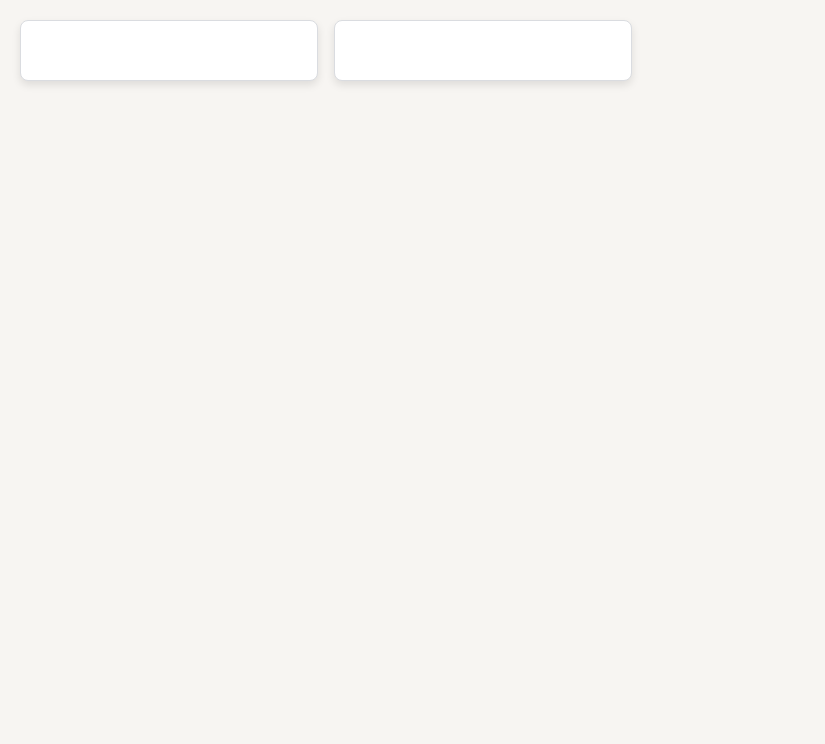
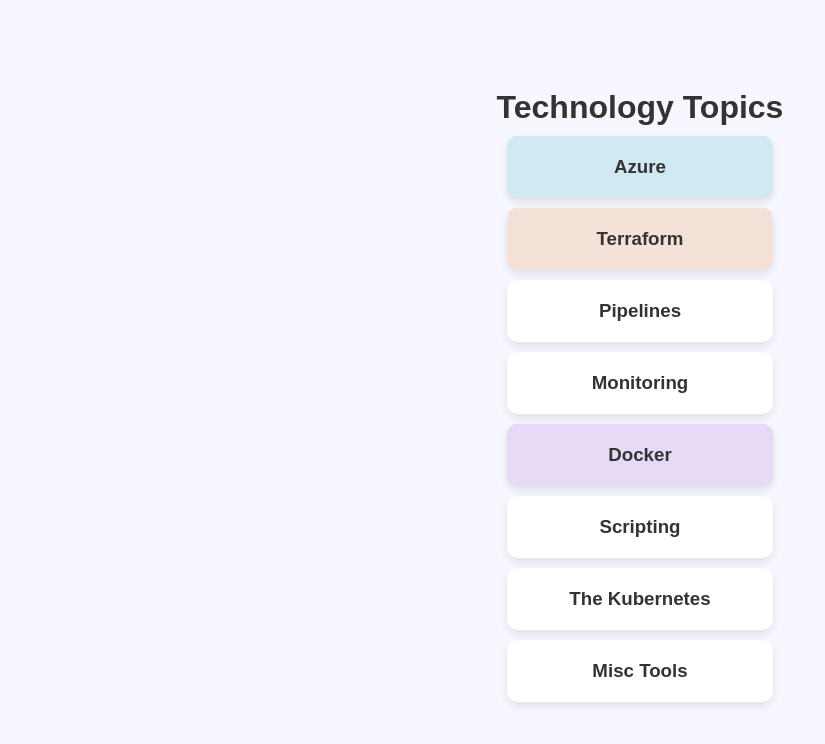
Before and after one commit to manimrc/tech-web, a React (Create React App) app: page / in a window 1280 px wide. Shown: the top 744 px of the page, without its empty margins (0-825 px from the left). Built offline with nearby package versions, Linux system fonts and the light colour scheme.

Commit message:
working 1st

```diff
--- a/src/App.css
+++ b/src/App.css
@@ -1,65 +1,68 @@
-/* Global pastel color palette */
-:root {
-  --background-color: #f7f5f2;
-  --card-bg-color: #ffffff;
-  --card-border-color: #dadce0;
-  --accent-color: #7e5bef;
-  --text-color: #333;
-  --close-btn-color: #ff6f61;
+/* App.css */
+
+* {
+  box-sizing: border-box;
+  margin: 0;
+  padding: 0;
 }
 
 body {
-  background-color: var(--background-color);
-  font-family: Arial, sans-serif;
-  color: var(--text-color);
+  font-family: 'Arial', sans-serif;
+  background-color: #f7f7ff;
+  color: #333;
+  display: flex;
+  justify-content: center;
+  align-items: center;
+  min-height: 100vh;
 }
 
-/* Grid layout for homepage and topic pages */
-.grid-container {
-  display: grid;
-  grid-template-columns: repeat(auto-fill, minmax(250px, 1fr));
-  gap: 16px;
+.app-container {
+  max-width: 1200px;
   padding: 20px;
 }
 
-/* Card styling */
+/* Card Styling */
 .card {
-  background-color: var(--card-bg-color);
-  border: 1px solid var(--card-border-color);
-  border-radius: 8px;
+  background-color: #fff;
+  border-radius: 10px;
+  box-shadow: 0 4px 8px rgba(0, 0, 0, 0.1);
   padding: 20px;
-  box-shadow: 0 4px 8px rgba(0, 0, 0, 0.1);
-  transition: transform 0.2s;
+  margin: 10px;
+  transition: transform 0.2s ease, box-shadow 0.2s ease;
+  cursor: pointer;
+  text-align: center;
 }
 
 .card:hover {
   transform: scale(1.05);
+  box-shadow: 0 8px 16px rgba(0, 0, 0, 0.2);
 }
 
-/* Close button for article pages */
 .close-button {
+  background-color: transparent;
+  color: #333;
+  font-size: 18px;
+  border: none;
+  cursor: pointer;
   position: absolute;
-  top: 20px;
-  right: 20px;
-  background-color: var(--close-btn-color);
-  color: white;
-  border: none;
-  border-radius: 50%;
-  width: 40px;
-  height: 40px;
-  cursor: pointer;
+  top: 10px;
+  right: 10px;
 }
 
-.close-button:hover {
-  background-color: #ff4c4c;
+.article-page,
+.topic-page,
+.home-page {
+  padding: 20px;
 }
 
-/* Article page styling */
-.article-page {
-  padding: 40px;
-  max-width: 800px;
-  margin: auto;
-  background-color: var(--card-bg-color);
-  border-radius: 8px;
-  line-height: 1.6;
+/* Pastel Colors for Buttons and Cards */
+.card-terraform {
+  background-color: #f4e2d8;
 }
+.card-azure {
+  background-color: #d1eaf2;
+}
+.card-docker {
+  background-color: #e7daf6;
+}
+/* Add more color schemes as needed */
--- a/src/components/ArticlePage.js
+++ b/src/components/ArticlePage.js
@@ -13,15 +13,12 @@
   };
 
   return (
-    <div className="article-page">
-      <button className="close-button" onClick={() => navigate(-1)}>
-        &times;
-      </button>
+    <div className="article-page app-container">
+      <button className="close-button" onClick={() => navigate(-1)}>Close</button>
       <h3>{article.title}</h3>
       <p>{article.content}</p>
     </div>
   );
-
 }
 
 export default ArticlePage;
--- a/src/components/HomePage.js
+++ b/src/components/HomePage.js
@@ -8,16 +8,21 @@
   const navigate = useNavigate();
 
   return (
-    <div className="grid-container">
-      {Object.keys(topicData).map((topic) => (
-        <div className="card" key={topic} onClick={() => navigate(`/topics/${topic}`)}>
-          <h3>{topicData[topic].title}</h3>
-          <p>{topicData[topic].description}</p>
-        </div>
-      ))}
+    <div className="home-page app-container">
+      <h1>Technology Topics</h1>
+      <div className="card-grid">
+        {Object.keys(topicData).map((tech, index) => (
+          <div
+            key={tech}
+            className={`card card-${tech.toLowerCase()}`}
+            onClick={() => navigate(`/topic/${tech}`)}
+          >
+            <h3>{topicData[tech].name}</h3>
+          </div>
+        ))}
+      </div>
     </div>
   );
-
 }
 
 export default HomePage;
--- a/src/components/TopicPage.js
+++ b/src/components/TopicPage.js
@@ -9,17 +9,23 @@
   const navigate = useNavigate();
   const techTopics = topicData[technology]?.topics || {};
 
-   return (
-    <div className="grid-container">
-      {Object.keys(topicData[technology].topics).map((subtopic) => (
-        <div className="card" key={subtopic} onClick={() => navigate(`/topics/${technology}/${subtopic}`)}>
-          <h4>{topicData[technology].topics[subtopic].title}</h4>
-          <p>{topicData[technology].topics[subtopic].content.slice(0, 100)}...</p>
-        </div>
-      ))}
+  return (
+    <div className="topic-page app-container">
+      <h2>{topicData[technology]?.name}</h2>
+      <button className="close-button" onClick={() => navigate(-1)}>Close</button>
+      <div className="card-grid">
+        {Object.keys(techTopics).map((topic, index) => (
+          <div
+            key={topic}
+            className="card"
+            onClick={() => navigate(`/topic/${technology}/${topic}`)}
+          >
+            <h4>{techTopics[topic].title}</h4>
+          </div>
+        ))}
+      </div>
     </div>
   );
-
 }
 
 export default TopicPage;
--- a/src/data/topicData.js
+++ b/src/data/topicData.js
@@ -17,6 +17,54 @@
       // more topics as needed
     }
   },
+  pipelines: {
+    name: "Pipelines",
+    topics: {
+      topic_1: { title: "Topic 1", content: "Getting started." },
+      topic_n: { title: "Topic n", content: "Deep dive." },
+      // more topics as needed
+    }
+  },
+  monitoring: {
+    name: "Monitoring",
+    topics: {
+      topic_1: { title: "Topic 1", content: "Getting started." },
+      topic_n: { title: "Topic n", content: "Deep dive." },
+      // more topics as needed
+    }
+  },
+  docker: {
+    name: "Docker",
+    topics: {
+      basics: { title: "Terraform Basics", content: "Getting started with Terraform." },
+      advanced: { title: "Advanced Terraform", content: "Deep dive into Terraform features." },
+      // more topics as needed
+    }
+  },
+  scripting: {
+    name: "Scripting",
+    topics: {
+      topic_1: { title: "Topic 1", content: "Getting started." },
+      topic_n: { title: "Topic n", content: "Deep dive." },
+      // more topics as needed
+    }
+  },
+  kubernetes: {
+    name: "The Kubernetes",
+    topics: {
+      topic_1: { title: "Topic 1", content: "Getting started." },
+      topic_n: { title: "Topic n", content: "Deep dive." },
+      // more topics as needed
+    }
+  },
+  misc: {
+    name: "Misc Tools",
+    topics: {
+      topic_1: { title: "Topic 1", content: "Getting started." },
+      topic_n: { title: "Topic n", content: "Deep dive." },
+      // more topics as needed
+    }
+  }
   // add more technologies as needed
 };
 
```
Also changed, not shown: src/components/ArticlePage.css (added, +38 -0 lines), src/components/HomePage.css (added, +23 -0 lines).
